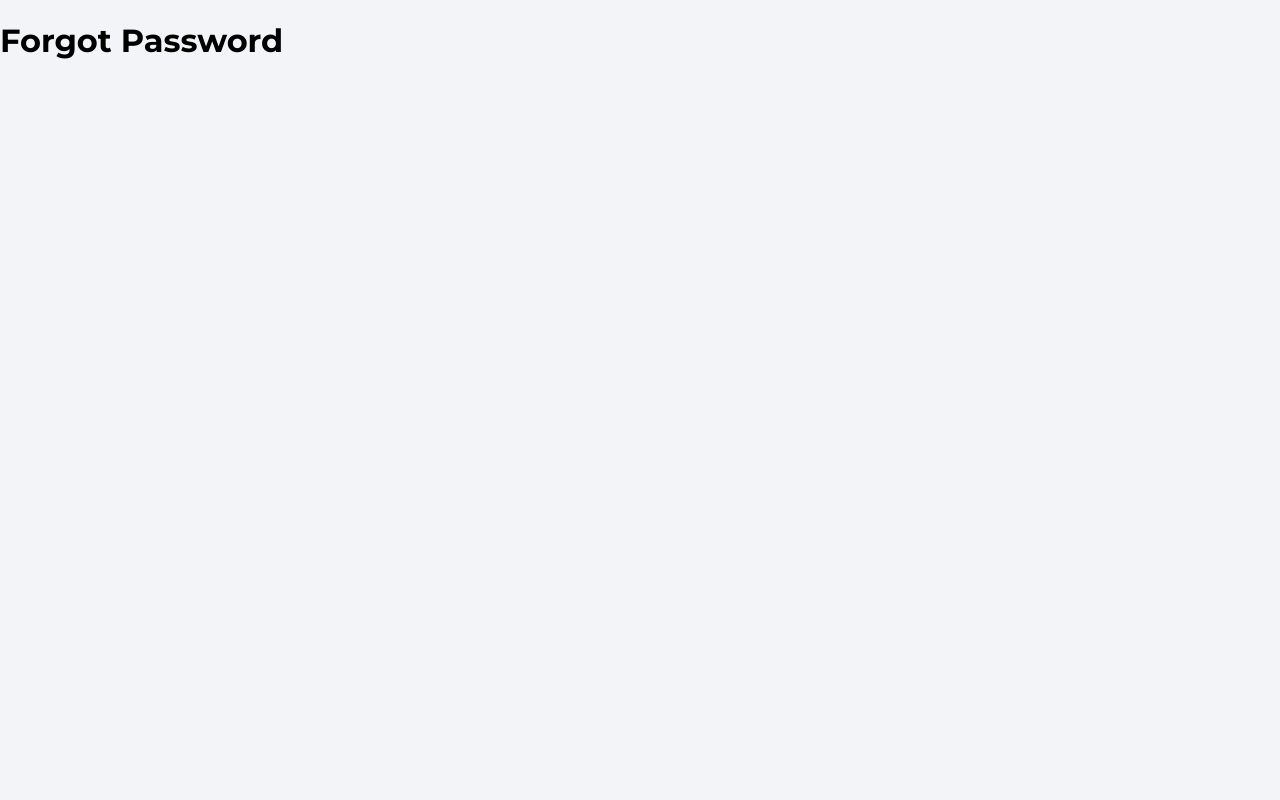
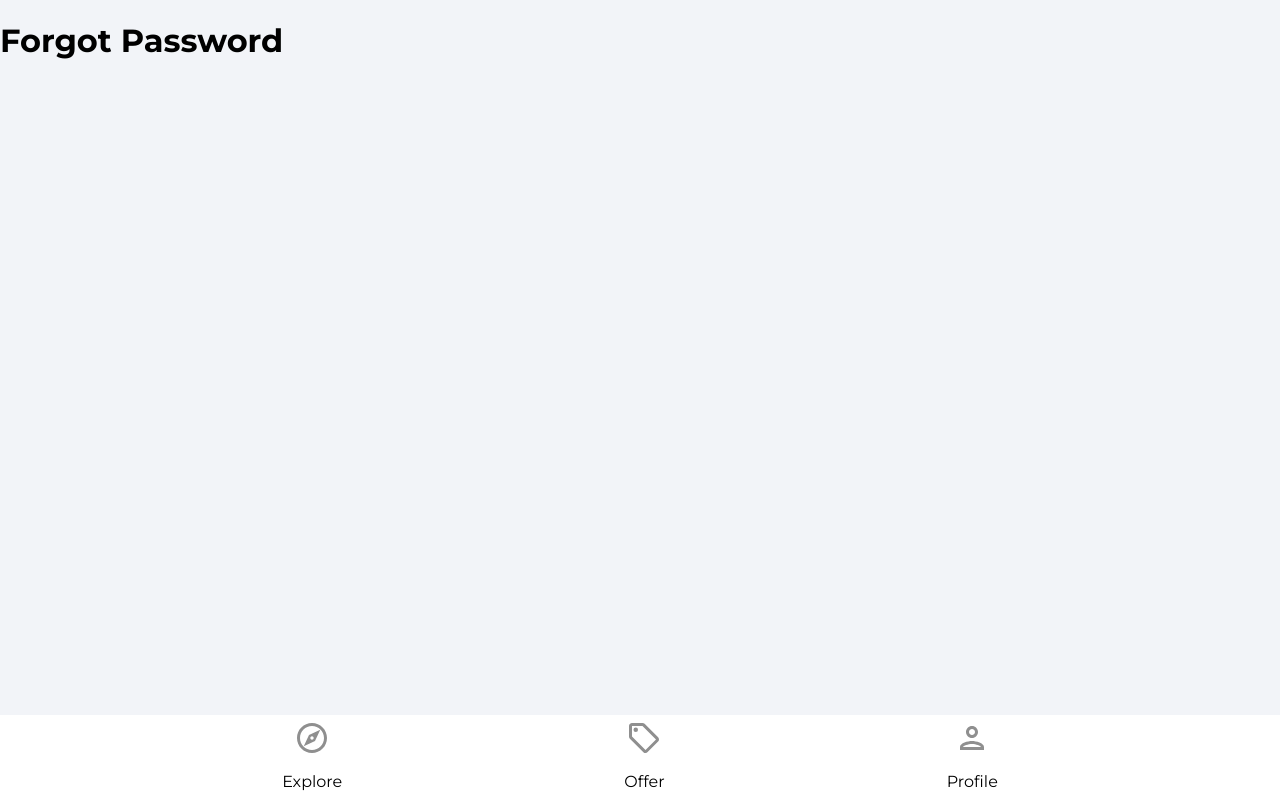
Before and after one commit to brentdoering/house-marketplace-app, a React (Create React App) app: page /forgot-password in a window 1280 px wide. Built offline with nearby package versions, Linux system fonts and the light colour scheme.

Commit message:
Created Navbar component

```diff
--- a/src/App.js
+++ b/src/App.js
@@ -1,4 +1,5 @@
 import {BrowserRouter as Router, Routes, Route} from 'react-router-dom'
+import Navbar from './components/Navbar'
 import Explore from './pages/Explore'
 import Offers from './pages/Offers'
 import Profile from './pages/Profile'
@@ -18,6 +19,8 @@ function App() {
         <Route path='/sign-up' element={<SignUp />} />
         <Route path='/forgot-password' element={<ForgotPassword />} />
       </Routes>
+      <Navbar />
+
     </Router>
     </>
   );
--- /dev/null
+++ b/src/components/Navbar.jsx
@@ -0,0 +1,40 @@
+import {useNavigate, useLocation} from 'react-router-dom'
+import {ReactComponent as OfferIcon} from '../assets/svg/localOfferIcon.svg'
+import {ReactComponent as ExploreIcon} from '../assets/svg/exploreIcon.svg'
+import {ReactComponent as PersonOutlineIcon} from '../assets/svg/personOutlineIcon.svg'
+
+function Navbar() {
+  const navigate = useNavigate()
+  const location = useLocation()
+
+  const pathMatchRoute = (route) => {
+    if(route === location.pathname) {
+        return true
+    }
+  }
+
+
+  return (
+    <footer className='navbar'>
+        <nav className="navbarNav">
+            <ul className="navbarListItems">
+                <li className="navbarListItem" onClick={() => navigate('/')}>
+                    <ExploreIcon fill={pathMatchRoute('/') ? '#2c2c2c' : '#8f8f8f'} width='36px' height='36px' />
+                    <p>Explore</p>
+                </li>
+                <li className="navbarListItem" onClick={() => navigate('/offers')}>
+                    <OfferIcon fill={pathMatchRoute('/offers') ? '#2c2c2c' : '#8f8f8f'} width='36px' height='36px' />
+                    <p>Offer</p>
+                </li>
+                <li className="navbarListItem" onClick={() => navigate('/profile')}>
+                    <PersonOutlineIcon fill={pathMatchRoute('/profile') ? '#2c2c2c' : '#8f8f8f'} width='36px' height='36px' />
+                    <p>Profile</p>
+                </li>
+            </ul>
+        </nav>
+
+    </footer>
+  )
+}
+
+export default Navbar
```
